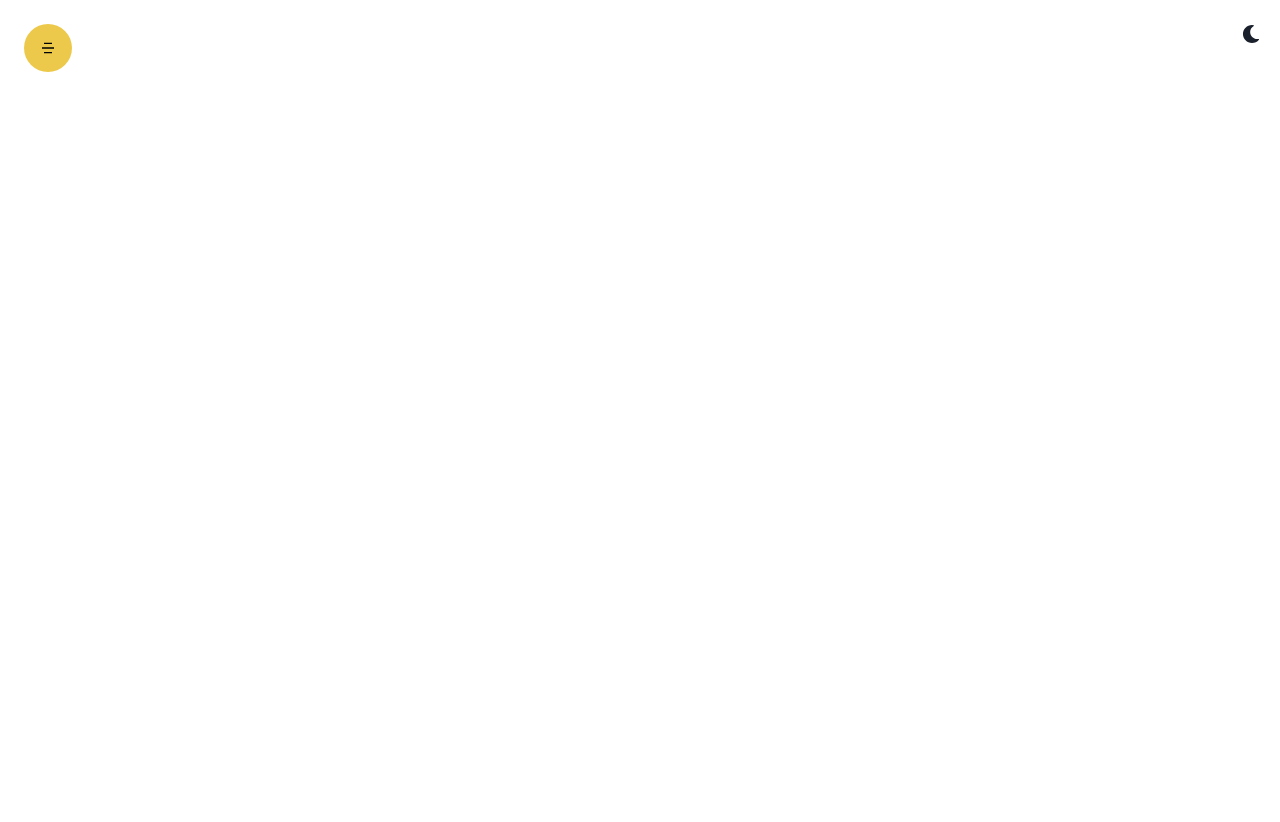
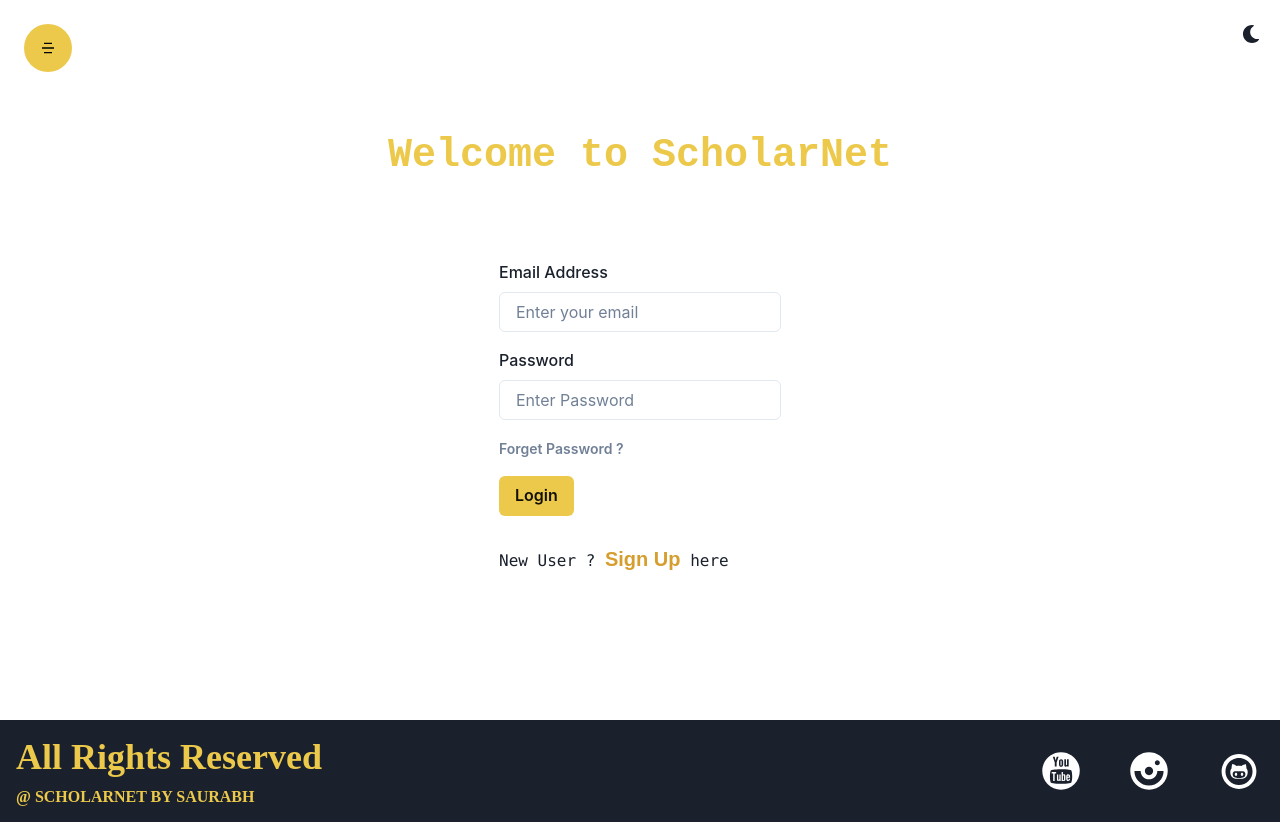
Before and after one commit to one-saurabhsingh/MASTER-PROJECT, a React (Create React App) app in the folder scholarnet/: page /login in a window 1280 px wide. Before the commit this address had no page. Before the commit the page ends 800 px from the top, so only its background shows below. Built offline with nearby package versions, Linux system fonts and the light colour scheme.

Commit message:
Footer & Login page

```diff
--- a/scholarnet/src/App.js
+++ b/scholarnet/src/App.js
@@ -3,6 +3,8 @@ import {BrowserRouter as Router, Route, Routes} from "react-router-dom"
 import Home from './components/Home/Home';
 import Header from './components/Layout/Header/Header';
 import Courses from './components/Courses/Courses';
+import Footer from './components/Layout/Footer/Footer';
+import Login from './components/Auth/Login';
 
 function App() {
   return (
@@ -11,8 +13,10 @@ function App() {
       <Header />
       <Routes>
         <Route path='/' element={<Home /> }/>
+        <Route path='/login' element={<Login />} />
         <Route path='/courses' element={<Courses /> }/>
       </Routes>
+      <Footer />
     </Router>
   )
 }
--- /dev/null
+++ b/scholarnet/src/components/Auth/Login.jsx
@@ -0,0 +1,78 @@
+import {
+  Box,
+  Container,
+  FormLabel,
+  Heading,
+  Input,
+  VStack,
+  Button,
+} from '@chakra-ui/react';
+import React, { useState } from 'react';
+import { Link } from 'react-router-dom';
+
+const Login = () => {
+  const [email, setEmail] = useState('');
+  const [password, setPassword] = useState('');
+
+  return (
+    <Container h={'90vh'}>
+      <VStack h={'full'} justifyContent={'center'} spacing={'16'}>
+        <Heading fontFamily={'monospace'} color={'yellow.400'} fontSize={'40px'} fo children="Welcome to ScholarNet" />
+
+        <form>
+          <Box my={'4'}>
+            <FormLabel htmlFor="email" children="Email Address" />
+            <Input
+              value={email}
+              onChange={e => {
+                setEmail(e.target.value);
+              }}
+              placeholder="Enter your email"
+              id="email"
+              type={'email'}
+              required
+              focusBorderColor="yellow.500"
+            />
+          </Box>
+          <Box my={'4'}>
+            <FormLabel htmlFor="passsword" children="Password" />
+            <Input
+              value={password}
+              onChange={e => {
+                setPassword(e.target.value);
+              }}
+              placeholder="Enter Password"
+              id="password"
+              type={'password'}
+              required
+              focusBorderColor="yellow.500"
+            />
+          </Box>
+          <Box>
+            <Link to="/forgetpassword">
+              <Button fontSize={'sm'} variant="link">
+                Forget Password ?
+              </Button>
+            </Link>
+          </Box>
+
+          <Button my="4" color={'blackAlpha.900'} colorScheme={'yellow'} type="submit">
+            Login
+          </Button>
+
+          <Box fontFamily={"mono"} my="4">
+            New User ? {' '}
+            <Link to="/register">
+              <Button fontFamily={'sans-serif'} fontSize={'xl'} colorScheme={'yellow'} variant="link">
+                Sign Up
+              </Button>
+            </Link>{' '}
+            here
+          </Box>
+        </form>
+      </VStack>
+    </Container>
+  );
+};
+
+export default Login;
--- a/scholarnet/src/components/Courses/Courses.jsx
+++ b/scholarnet/src/components/Courses/Courses.jsx
@@ -140,7 +140,7 @@ const Courses = () => {
           views={69}
           imageSrc={imageSrc}
           id={'Sample'}
-          creator={': Mr. Singh'}
+          creator={': SAURABH KR. SINGH'}
           lectureCount={23}
           addToPlaylistHandler={addToPlaylistHandler}
         />
--- a/scholarnet/src/components/Layout/Footer/Footer.jsx
+++ b/scholarnet/src/components/Layout/Footer/Footer.jsx
@@ -5,33 +5,36 @@ import {
   TiSocialInstagramCircular,
 } from 'react-icons/ti';
 import { DiGithub } from 'react-icons/di';
+
 const Footer = () => {
   return (
-    <Box padding={'4'} bg="blackAlpha.900" minH={'10vh'}>
+    <Box padding={'4'} bg={'#1A202C'} minH={'10vh'}>
       <Stack direction={['column', 'row']}>
         <VStack alignItems={['center', 'flex-start']} width="full">
-          <Heading children="All Rights Reserved" color={'white'} />
+          <Heading fontFamily={'serif'} children="All Rights Reserved" color={'yellow.400'} />
           <Heading
-            fontFamily={'body'}
-            size="sm"
-            children="@6 Pack Programmer"
+            children="@ SCHOLARNET BY SAURABH"
+            size={'sm'}
             color={'yellow.400'}
+            fontFamily={'bold'}
           />
         </VStack>
-
         <HStack
           spacing={['2', '10']}
-          justifyContent="center"
-          color={'white'}
-          fontSize="50"
+          color="white"
+          justifyContent={'center'}
+          fontSize={'50'}
         >
-          <a href="https://youtube.com/6packprogrammer" target={'blank'}>
+          <a
+            href="https://www.youtube.com/channel/UCqd1WmZAkIgnZNrr8o01A5g"
+            target={'blank'}
+          >
             <TiSocialYoutubeCircular />
           </a>
-          <a href="https://instagram.com/meabhisingh" target={'blank'}>
+          <a href="https://www.instagram.com/i_saurabh_singh/" target={'blank'}>
             <TiSocialInstagramCircular />
           </a>
-          <a href="https://github.com/meabhisingh" target={'blank'}>
+          <a href="https://github.com/one-saurabhsingh" target={'blank'}>
             <DiGithub />
           </a>
         </HStack>
```
